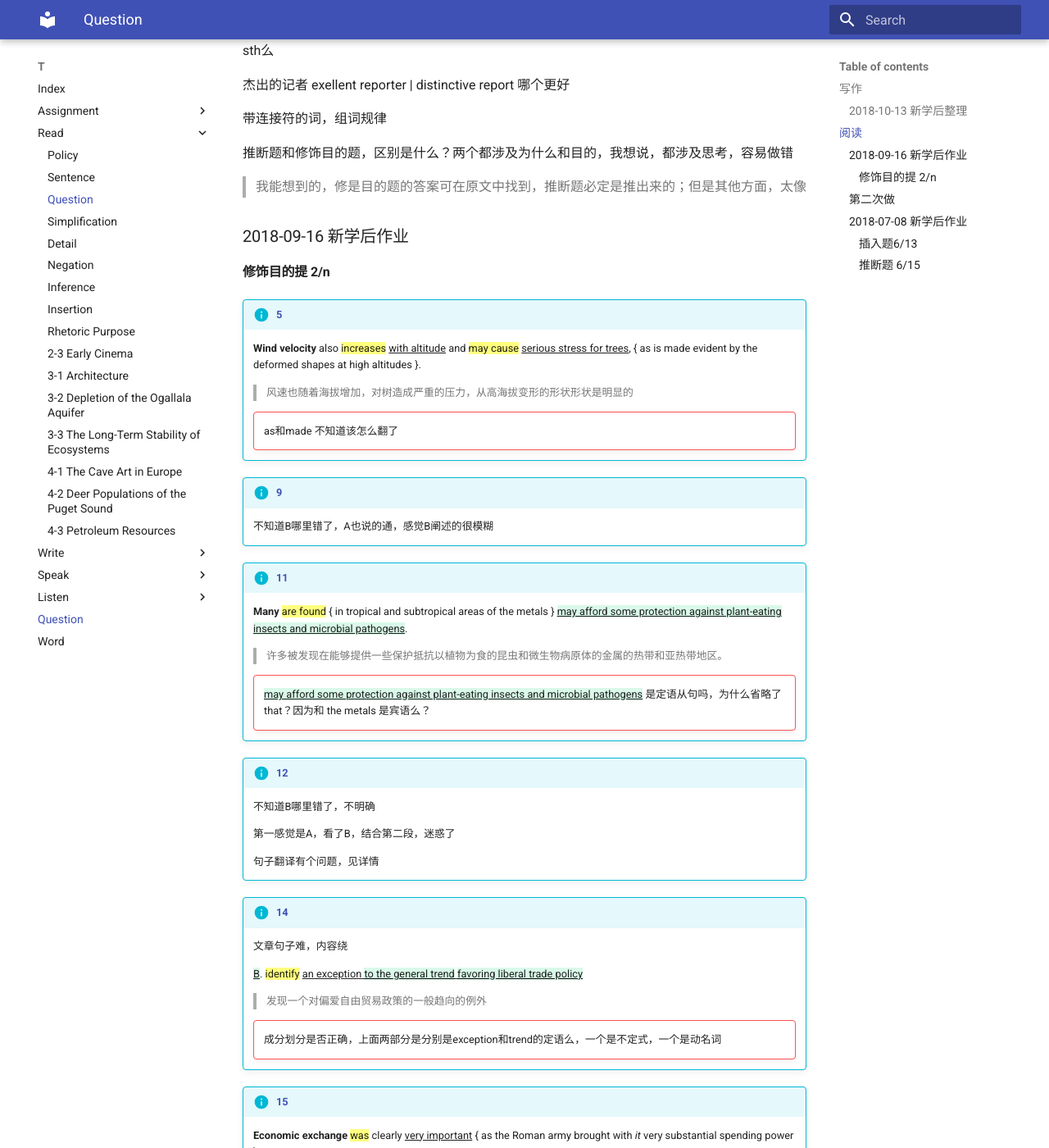
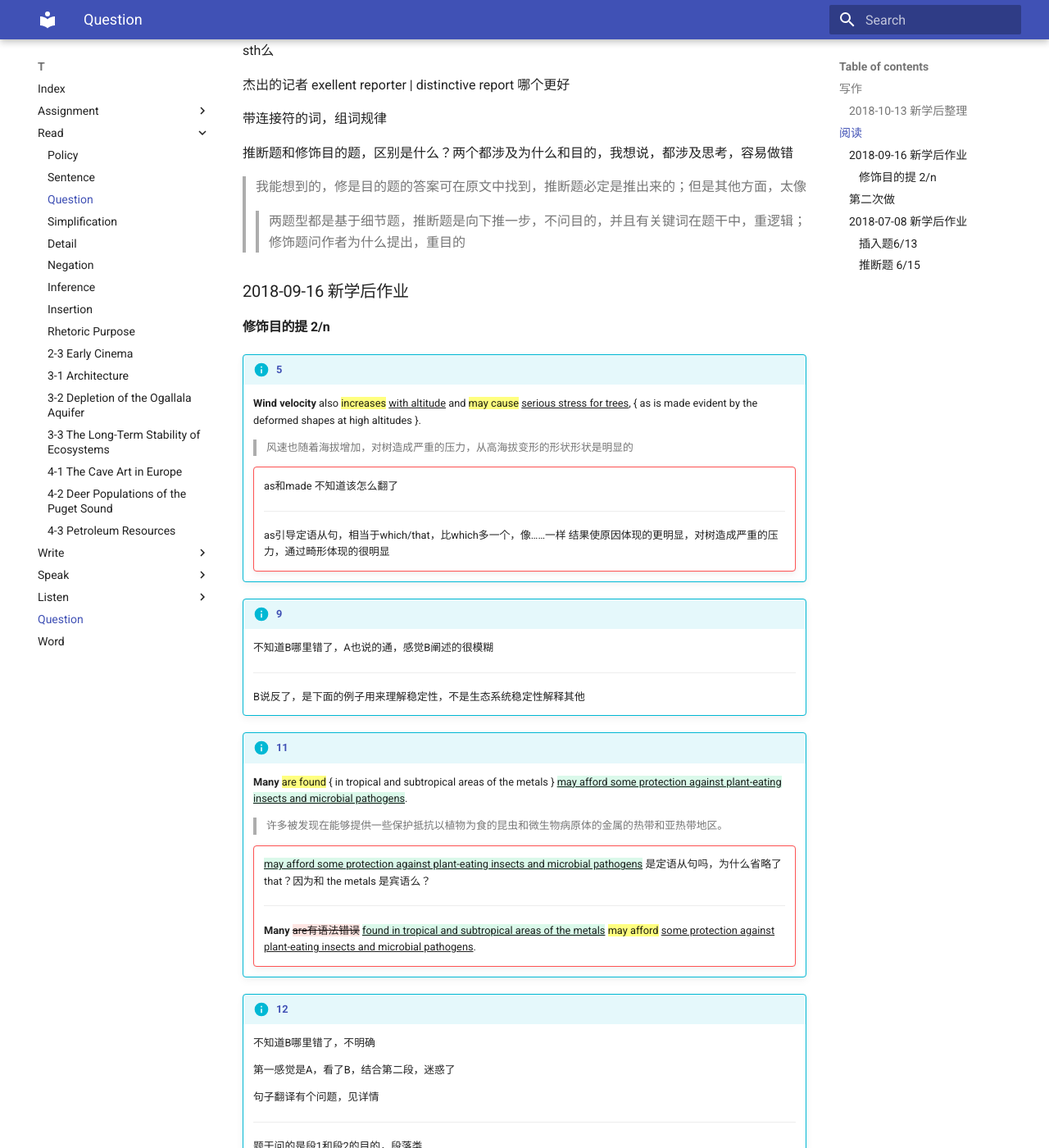
Before and after one commit to katyushaQ/t, an MkDocs documentation site: the page built from docs/question.md, in a window 1280 px wide and 1400 px high, scrolled down 952 px. Shown: the whole window at 82% size. Built offline with MkDocs 1.6.1 and Material for MkDocs 9.7.7, drawn with Linux system fonts in a browser that asks for light colours; old or Windows-style settings are respelled for this version of MkDocs; some of the changed text lies outside the part shown.

Commit message:
question.md 2018-12-11 课堂解答修辞目的题问题, rhetoricpurpose.md 同上

```diff
--- a/docs/question.md
+++ b/docs/question.md
@@ -37,6 +37,7 @@
 
 推断题和修饰目的题，区别是什么？两个都涉及为什么和目的，我想说，都涉及思考，容易做错
 > 我能想到的，修是目的题的答案可在原文中找到，推断题必定是推出来的；但是其他方面，太像
+>> 两题型都是基于细节题，推断题是向下推一步，不问目的，并且有关键词在题干中，重逻辑；修饰题问作者为什么提出，重目的
 
 ### 2018-09-16 新学后作业
 
@@ -51,9 +52,19 @@
 
         as和made 不知道该怎么翻了
 
+        ----
+
+        as引导定语从句，相当于which/that，比which多一个，像……一样
+        结果使原因体现的更明显，对树造成严重的压力，通过畸形体现的很明显
+
+
 !!! info "[9](read/rhetoricpurpose#9)"
 
     不知道B哪里错了，A也说的通，感觉B阐述的很模糊
+
+    ---
+
+    B说反了，是下面的例子用来理解稳定性，不是生态系统稳定性解释其他
 
 !!! info "[11](read/rhetoricpurpose#11)"
 
@@ -64,6 +75,10 @@
 
         {++may afford some protection against plant-eating insects and microbial pathogens++} 是定语从句吗，为什么省略了that？因为和 the metals 是宾语么？
 
+        ----
+
+        **Many** {--are有语法错误--} {++found in tropical and subtropical areas of the metals++} ==may afford== ^^some protection against plant-eating insects and microbial pathogens^^.
+
 
 !!! info "[12](read/rhetoricpurpose#12)"
 
@@ -72,6 +87,10 @@
     第一感觉是A，看了B，结合第二段，迷惑了
 
     句子翻译有个问题，见详情
+
+    ----
+
+    题干问的是段1和段2的目的，段落类
 
 !!! info "[14](read/rhetoricpurpose#14)"
 
@@ -84,6 +103,12 @@
 
         成分划分是否正确，上面两部分是分别是exception和trend的定语么，一个是不定式，一个是动名词
 
+        ----
+
+        though a protectionist movement developed in Sweden 让步是exception
+
+        though逻辑词类型
+
 !!! info "[15](read/rhetoricpurpose#15)"
 
     **Economic exchange** ==was== clearly ^^very important^^ { as the Roman army brought with *it* very substantial spending power }.
@@ -93,15 +118,35 @@
 
         as 没有理解，通过翻译软件才知道是 因为
 
+        ----
+
+        as引导状语从句，具体是因为（原因），随着（时间），方式（像……一样）
+
+        as作为，后面只能是名次
+
+        as定语从句，从句中缺主/宾
+
 !!! info "[16](read/rhetoricpurpose#16)"
 
     不是很明确，看了B后觉得对，就没有对D进行更多的权衡，犹豫过，觉得说都是段落总结，而不是针对这句话的解释，所以判定为跑题
 
     所以，B哪里出现明显的问题？ even after …… to do so 么？
 
+    ----
+
+    B相当于细节题，回答题干说了什么
+
+    本题问的是why，作者为什么提出题干的内容
+
 !!! info "[19](read/rhetoricpurpose#19)"
 
     从单句和这句的上一句单纯的看是C，但是B提到了主旨“农业”，并且全文好像除了第一句，都和农业无关，没有看出是“美国农业扩张的描述”，所以考虑到下文是不是反例，犹豫半天，感觉B的阐述更完整，不知道B错在哪儿了，难道是没提“错误印象”？又是我想多了？
+
+    ----
+
+    To correct a mistaken impression of American agriculture from 1810 to 1840
+
+    correct 纠正的意思，单词理解有误，导致句子理解有误
 
 ### 第二次做
 
```
Also changed, not shown: docs/read/rhetoricpurpose.md (+69 -6 lines).
